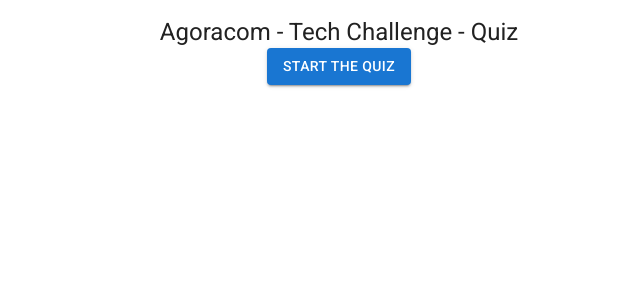
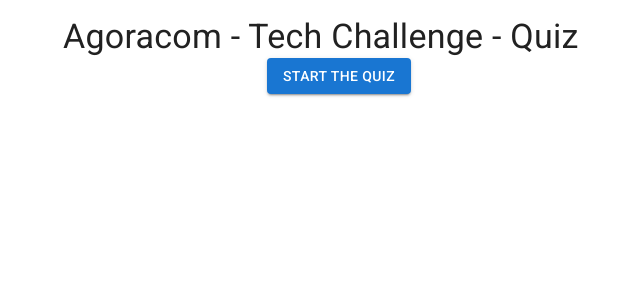
Before and after one commit to krekoten/agoratc, a React (Create React App) app: page / in a window 1280 px wide. Shown: the top 300 px of the page, without its empty margins (301-941 px from the left). Built offline with nearby package versions, Linux system fonts and the light colour scheme.

Commit message:
Start the Quiz

```diff
--- a/src/App.tsx
+++ b/src/App.tsx
@@ -1,5 +1,5 @@
 import React, { useState } from "react"
-import Container from "@mui/material/Container"
+import { Container, Typography } from "@mui/material"
 
 import StartScreen from "./StartScreen"
 import QuestionScreen from "./QuestionScreen"
@@ -16,22 +16,18 @@
   SCORE = "score"
 }
 
-function renderQuestions(questions: Question[]): JSX.Element {
+function App(): JSX.Element {
+  const [score, setScore] = useState(0)
+  const [state, setState] = useState<appState>(appState.STARTED)
   const [questionNumber, setQuestionNumber] = useState(0)
 
   const question: Question = questions[questionNumber]
 
-  return <QuestionScreen {...question} />
-}
-
-function App(): JSX.Element {
-  const [score, setScore] = useState(0)
-  const [state, setState] = useState<appState>(appState.STARTED)
-
   return (
     <Container maxWidth="sm" sx={{p: 2}}>
-      {state === appState.STARTED && <StartScreen />}
-      {state === appState.QUESTIONS && renderQuestions(questions)}
+      <Typography variant="h4">Agoracom - Tech Challenge - Quiz</Typography>
+      {state === appState.STARTED && <StartScreen onStart={() => setState(appState.QUESTIONS)} />}
+      {state === appState.QUESTIONS && <QuestionScreen {...question} />}
       {state === appState.SCORE && <ScoreScreen score={score} />}
     </Container>
   )
--- a/src/StartScreen/index.tsx
+++ b/src/StartScreen/index.tsx
@@ -1,11 +1,14 @@
 import React from "react"
 
-import { Box, Button, Typography } from "@mui/material"
+import { Box, Button } from "@mui/material"
 
-function StartScreen(): JSX.Element {
+interface StartParams {
+  onStart: () => void
+}
+
+function StartScreen({ onStart }: StartParams): JSX.Element {
   return <Box sx={{display: "flex", flexDirection: "column", alignItems: "center"}}>
-    <Typography variant="h5">Agoracom - Tech Challenge - Quiz</Typography>
-    <Button className="start" variant="contained">Start the Quiz</Button>
+    <Button className="start" variant="contained" onClick={onStart}>Start the Quiz</Button>
   </Box>
 }
 
```
Also changed, not shown: 2 other files (tests, documents, lock files or other folders).
